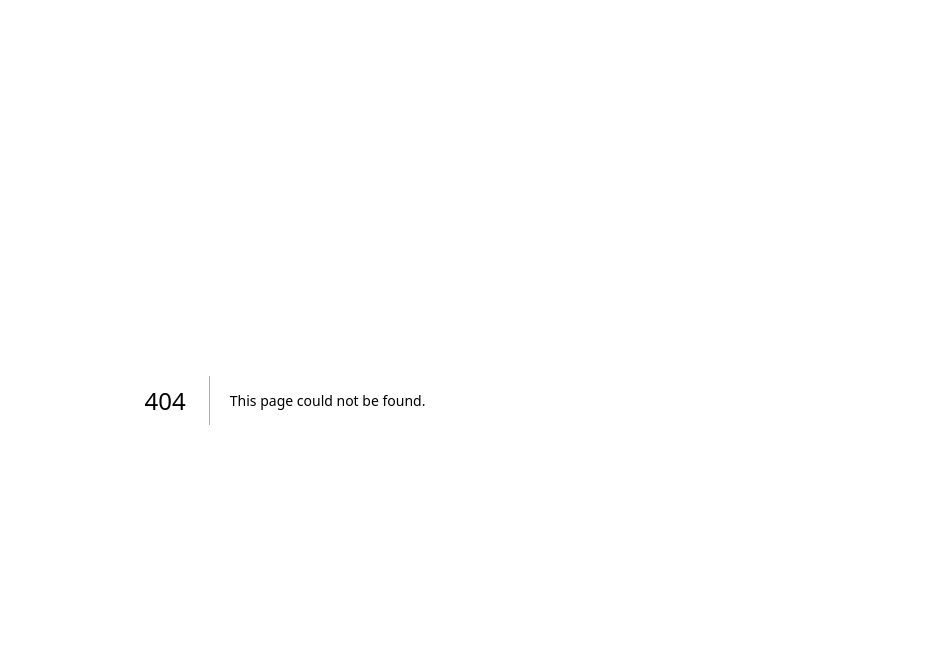
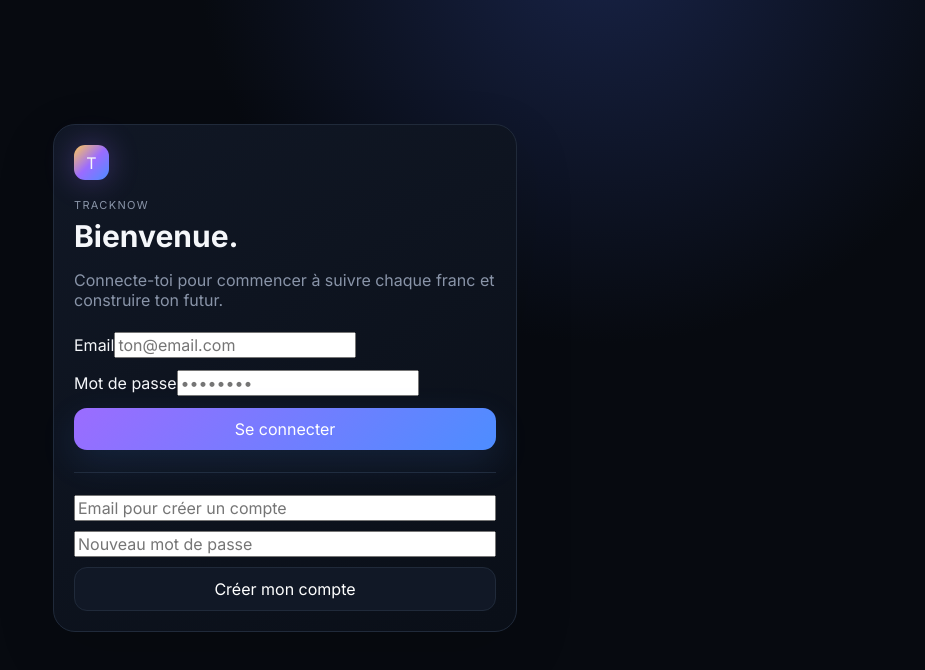
Before and after one commit to lebah224/TrackNow, a Next.js app: page /login in a window 1280 px wide. Before the commit this address had no page. Shown: the top 670 px of the page, without its empty margins (355-1280 px from the left). Built offline with nearby package versions, Linux system fonts and the light colour scheme; no server answers.

Commit message:
feat: add TrackNow authentication page

```diff
--- /dev/null
+++ b/app/login/page.tsx
@@ -0,0 +1,30 @@
+import { createClient } from '@/lib/supabase/server'
+import { redirect } from 'next/navigation'
+
+export default async function LoginPage() {
+  const supabase = await createClient()
+  const { data: { user } } = await supabase.auth.getUser()
+  if (user) redirect('/')
+
+  return (
+    <main className="main" style={{maxWidth:520}}>
+      <div className="card" style={{marginTop:'12vh'}}>
+        <div className="logo" style={{marginBottom:18}}>T</div>
+        <div className="eyebrow">TRACKNOW</div>
+        <h1 style={{fontSize:30,margin:'6px 0 8px'}}>Bienvenue.</h1>
+        <p className="muted">Connecte-toi pour commencer à suivre chaque franc et construire ton futur.</p>
+        <form action="/auth/signin" method="post" style={{display:'grid',gap:12,marginTop:22}}>
+          <label>Email<input name="email" type="email" required placeholder="ton@email.com" /></label>
+          <label>Mot de passe<input name="password" type="password" required minLength={6} placeholder="••••••••" /></label>
+          <button className="btn primary" type="submit">Se connecter</button>
+        </form>
+        <div style={{height:1,background:'#202A3A',margin:'22px 0'}} />
+        <form action="/auth/signup" method="post" style={{display:'grid',gap:10}}>
+          <input name="email" type="email" required placeholder="Email pour créer un compte" />
+          <input name="password" type="password" required minLength={6} placeholder="Nouveau mot de passe" />
+          <button className="btn" type="submit">Créer mon compte</button>
+        </form>
+      </div>
+    </main>
+  )
+}
```
